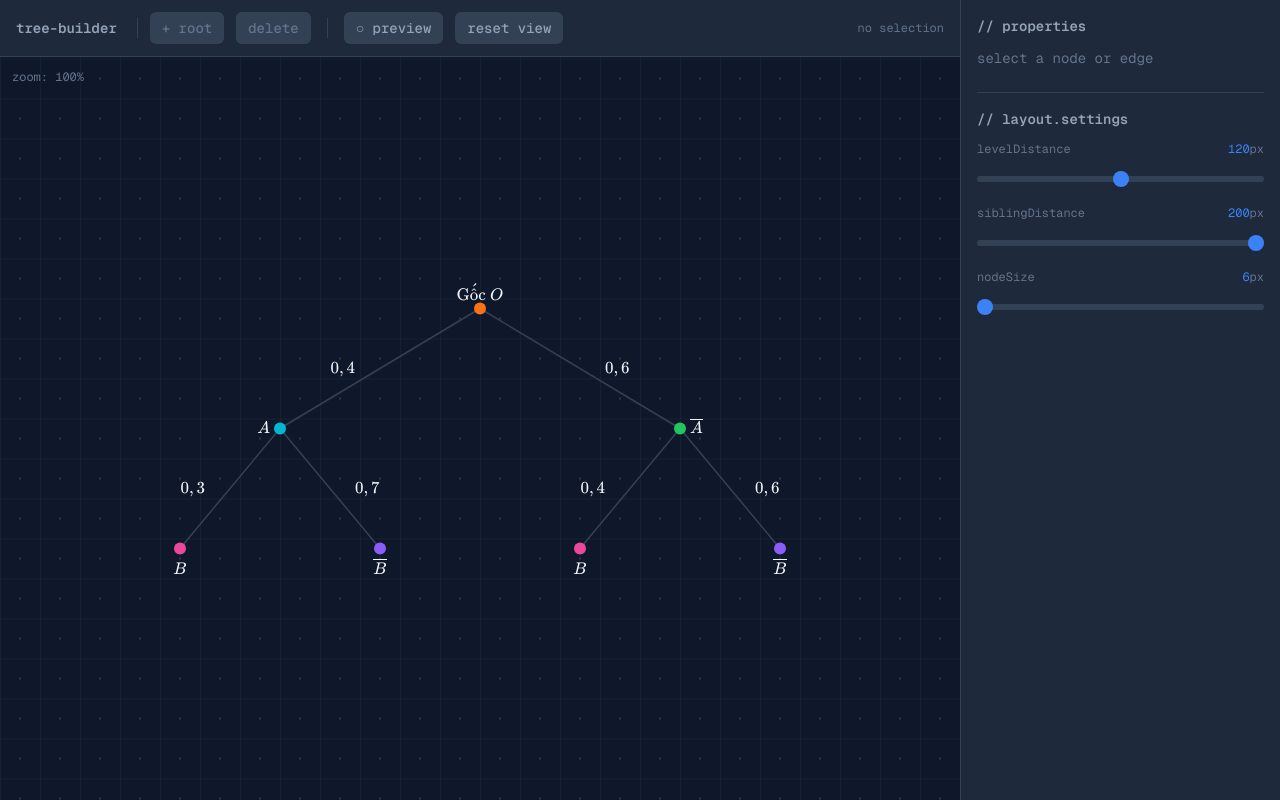
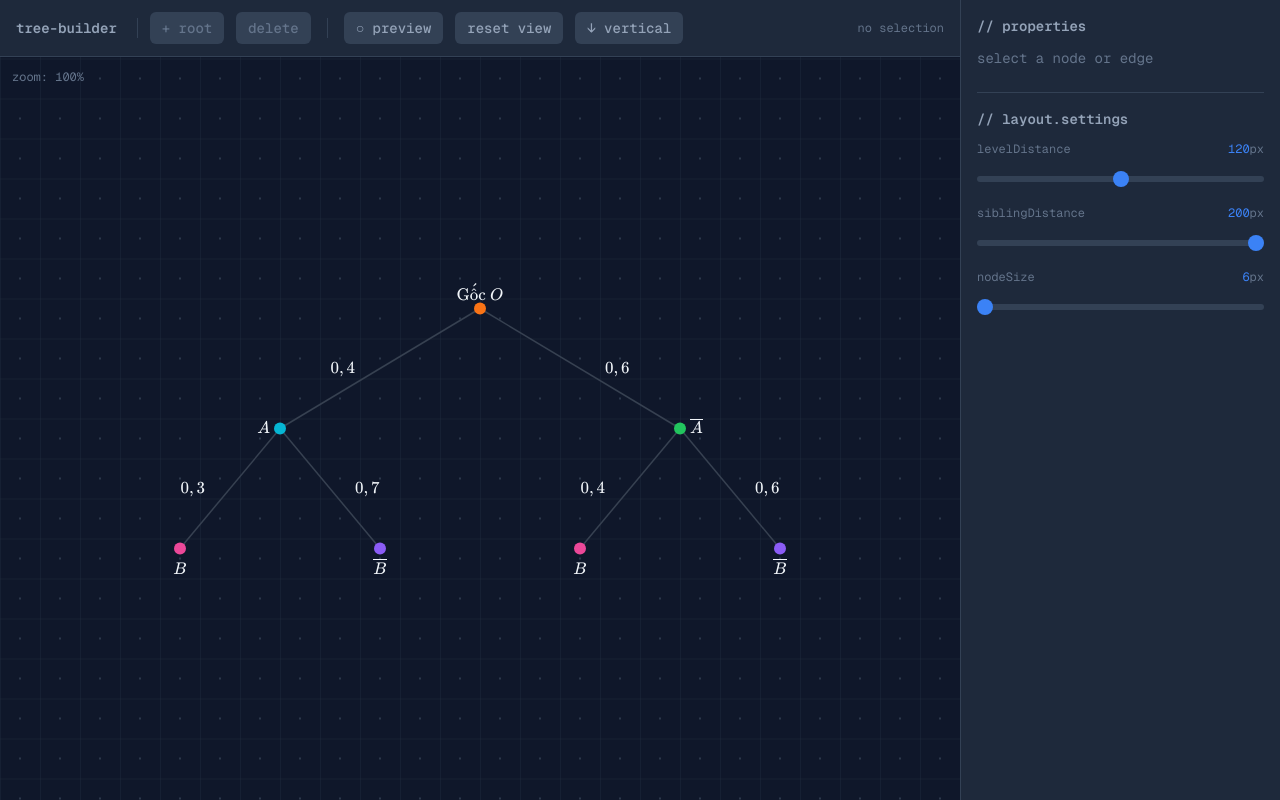
Before and after one commit to hiep1987/so-do-cay, a Next.js app: page / in a window 1280 px wide. Built offline with nearby package versions, Linux system fonts and the light colour scheme.

Commit message:
feat: add horizontal (left-to-right) tree layout direction toggle
Add toolbar button to switch between vertical (top-down) and horizontal
(left-to-right) tree layout. Layout algorithm, edge label offsets, and
TikZ export all respect the selected direction.

```diff
--- a/src/components/canvas/tree-canvas.tsx
+++ b/src/components/canvas/tree-canvas.tsx
@@ -306,14 +306,18 @@ export const TreeCanvas = forwardRef<TreeCanvasRef>(function TreeCanvas(_, ref)
 
         const midX = (sourcePos.x + targetPos.x) / 2;
         const midY = (sourcePos.y + targetPos.y) / 2;
-        const labelOffset = edge.labelPosition === 'left' ? -15 : 15;
+        // In vertical mode, offset labels horizontally (left/right of edge)
+        // In horizontal mode, offset labels vertically (above/below edge)
+        const isHorizontal = settings.direction === 'horizontal';
+        const labelOffsetX = isHorizontal ? 0 : (edge.labelPosition === 'left' ? -15 : 15);
+        const labelOffsetY = isHorizontal ? (edge.labelPosition === 'left' ? -15 : 15) : 0;
 
         return (
           <LatexLabel
             key={`label-${edge.id}`}
             text={edge.label}
-            x={midX + labelOffset}
-            y={midY}
+            x={midX + labelOffsetX}
+            y={midY + labelOffsetY}
             position={edge.labelPosition === 'left' ? 'left' : 'right'}
             viewX={view.x}
             viewY={view.y}
--- a/src/components/toolbar/toolbar.tsx
+++ b/src/components/toolbar/toolbar.tsx
@@ -14,10 +14,12 @@ export function Toolbar({ onResetView }: ToolbarProps) {
     selectedType,
     isPreviewMode,
     hasRoot,
+    settings,
     addNode,
     deleteNode,
     deleteEdge,
     setPreviewMode,
+    updateSettings,
   } = useTreeStore();
 
   const rootExists = hasRoot();
@@ -33,6 +35,12 @@ export function Toolbar({ onResetView }: ToolbarProps) {
     } else if (selectedType === 'edge') {
       deleteEdge(selectedId);
     }
+  };
+
+  const handleToggleDirection = () => {
+    updateSettings({
+      direction: settings.direction === 'vertical' ? 'horizontal' : 'vertical',
+    });
   };
 
   return (
@@ -90,6 +98,15 @@ export function Toolbar({ onResetView }: ToolbarProps) {
         reset view
       </button>
 
+      <button
+        onClick={handleToggleDirection}
+        className="px-3 py-1.5 text-sm font-medium font-mono rounded-md cursor-pointer
+          transition-colors duration-150
+          bg-surface-elevated text-text-secondary hover:text-text-primary"
+      >
+        {settings.direction === 'vertical' ? '↓ vertical' : '→ horizontal'}
+      </button>
+
       {/* Spacer */}
       <div className="flex-1" />
 
--- a/src/lib/tikz-generator.ts
+++ b/src/lib/tikz-generator.ts
@@ -46,6 +46,11 @@ function generateStyles(settings: TreeSettings, maxDepth: number): string {
   const lines: string[] = [
     `    dot/.style={circle, fill=#1, inner sep=0pt, minimum size=${settings.nodeSize}pt}`,
   ];
+
+  // Add grow direction for horizontal mode
+  if (settings.direction === 'horizontal') {
+    lines.push(`    grow=right`);
+  }
 
   // Add level styles with halving sibling distance per level
   for (let i = 1; i <= maxDepth; i++) {
--- a/src/lib/tree-layout.ts
+++ b/src/lib/tree-layout.ts
@@ -58,6 +58,7 @@ function calculateSubtreeWidth(
 }
 
 // Recursive layout function with symmetric distribution
+// Supports both vertical (top-down) and horizontal (left-to-right) directions
 function layoutNode(
   node: TreeNodeWithChildren,
   x: number,
@@ -69,8 +70,8 @@ function layoutNode(
 
   if (node.children.length === 0) return;
 
-  const { levelDistance, siblingDistance } = settings;
-  const childY = y + levelDistance;
+  const { levelDistance, siblingDistance, direction } = settings;
+  const isHorizontal = direction === 'horizontal';
 
   // Calculate width for each child's subtree
   const childWidths = node.children.map((child) =>
@@ -82,20 +83,23 @@ function layoutNode(
     childWidths.reduce((sum, w) => sum + w, 0) +
     (node.children.length - 1) * siblingDistance;
 
-  // Start from left edge, centered under parent
-  let currentX = x - totalChildrenWidth / 2;
+  // In horizontal mode: children go right (X+), spread vertically (Y)
+  // In vertical mode: children go down (Y+), spread horizontally (X)
+  const childPrimary = isHorizontal ? x + levelDistance : y + levelDistance;
+  let currentSecondary = (isHorizontal ? y : x) - totalChildrenWidth / 2;
 
   for (let i = 0; i < node.children.length; i++) {
     const child = node.children[i];
     const childSubtreeWidth = childWidths[i];
 
-    // Position child at center of its subtree allocation
-    const childX = currentX + childSubtreeWidth / 2;
+    const childSecondary = currentSecondary + childSubtreeWidth / 2;
+
+    const childX = isHorizontal ? childPrimary : childSecondary;
+    const childY = isHorizontal ? childSecondary : childPrimary;
 
     layoutNode(child, childX, childY, settings, positions);
 
-    // Move to next position: current subtree width + gap
-    currentX += childSubtreeWidth + siblingDistance;
+    currentSecondary += childSubtreeWidth + siblingDistance;
   }
 }
 
@@ -109,8 +113,10 @@ export function computeTreeLayout(
 
   if (!root) return positions;
 
-  // Start root at center top
-  layoutNode(root, 400, 50, settings, positions);
+  // Start root at center-top (vertical) or left-center (horizontal)
+  const startX = settings.direction === 'horizontal' ? 50 : 400;
+  const startY = settings.direction === 'horizontal' ? 300 : 50;
+  layoutNode(root, startX, startY, settings, positions);
 
   return positions;
 }
--- a/src/types/tree.ts
+++ b/src/types/tree.ts
@@ -16,10 +16,13 @@ export interface TreeEdge {
   labelPosition: 'left' | 'right';
 }
 
+export type TreeDirection = 'vertical' | 'horizontal';
+
 export interface TreeSettings {
   levelDistance: number;
   siblingDistance: number;
   nodeSize: number;
+  direction: TreeDirection;
 }
 
 export interface TreeDiagram {
@@ -32,4 +35,5 @@ export const DEFAULT_SETTINGS: TreeSettings = {
   levelDistance: 120, // 3cm (120/40)
   siblingDistance: 200, // 5cm at level 1, halves to 2.5cm at level 2
   nodeSize: 6,
+  direction: 'vertical',
 };
```
